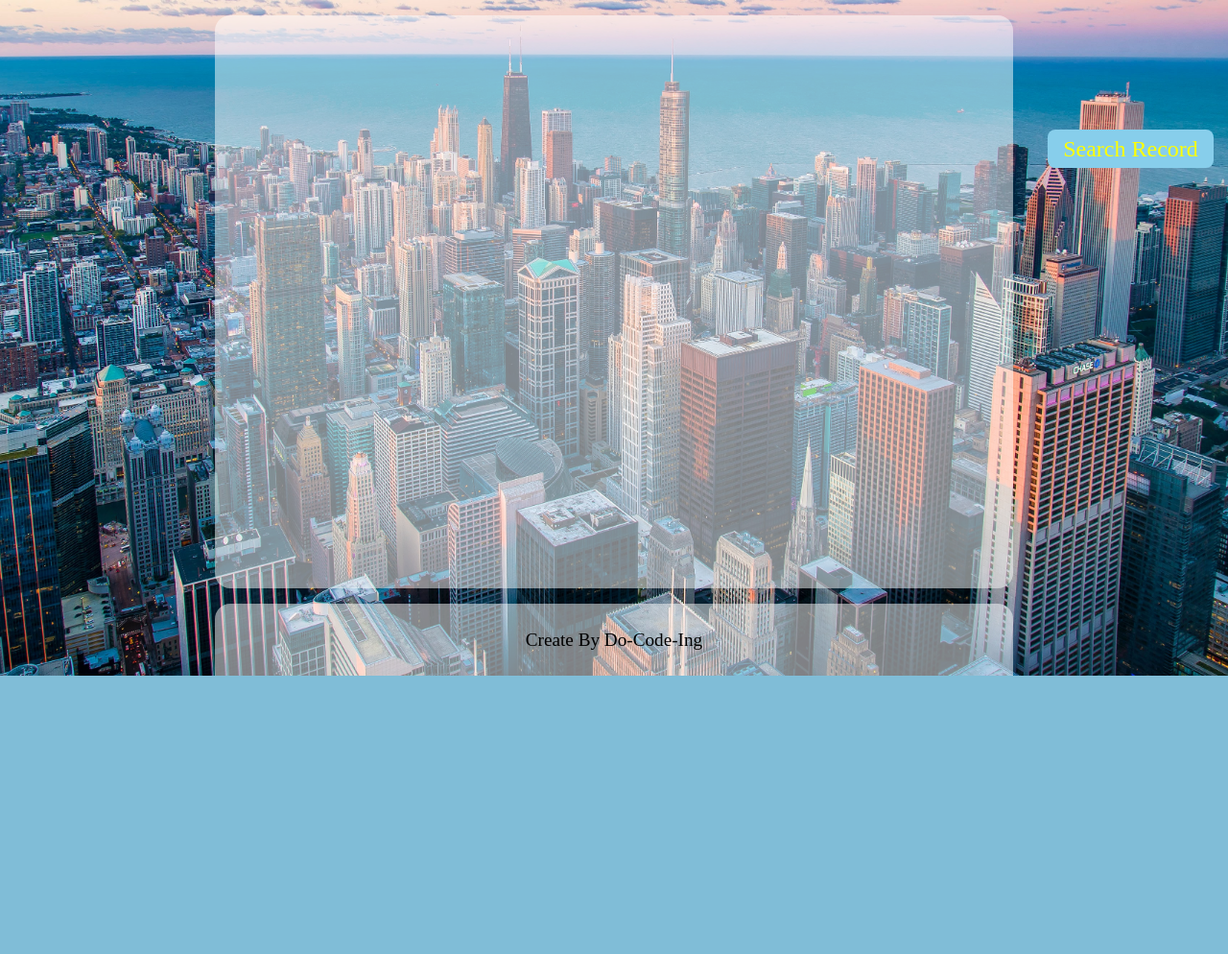
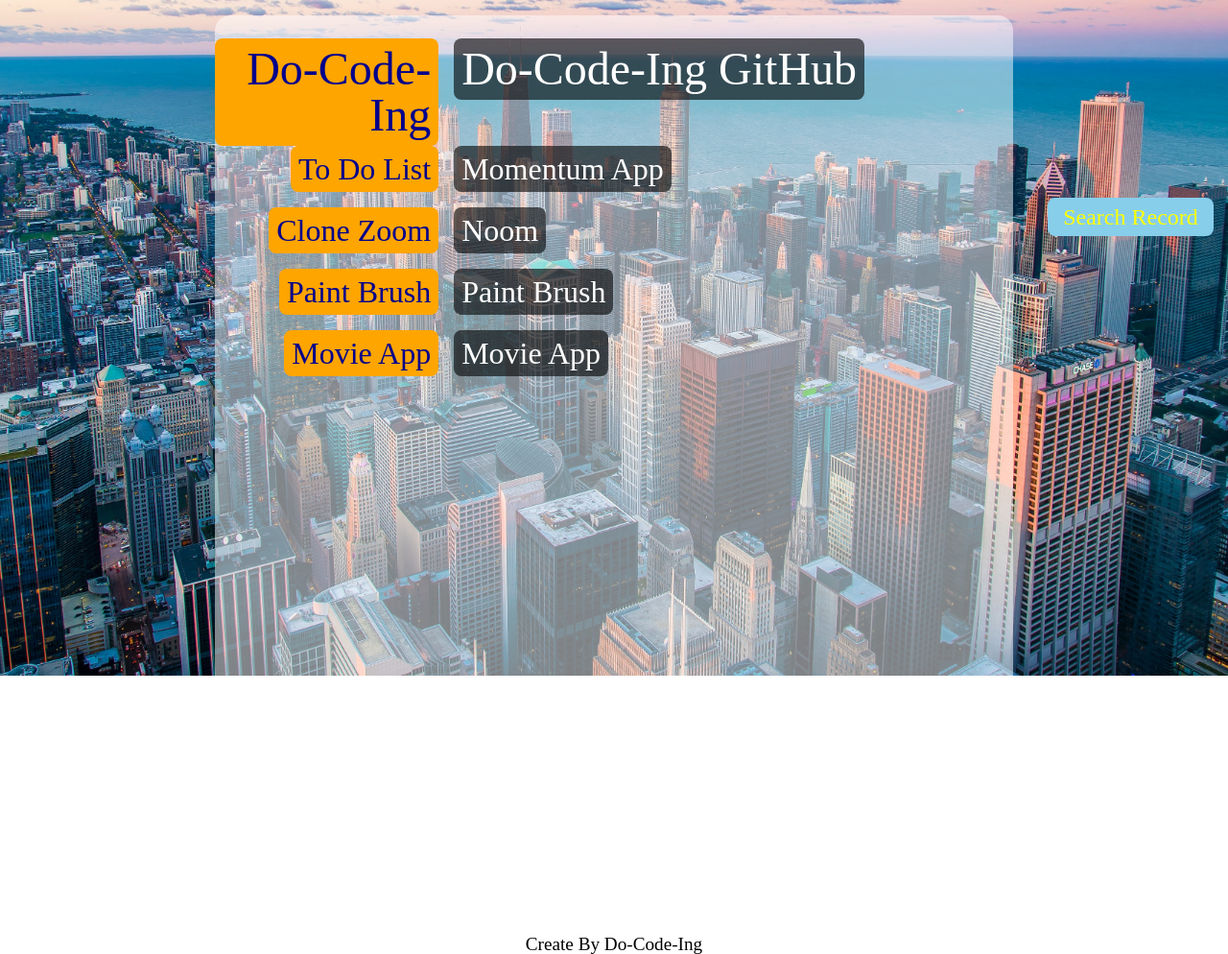
Before and after one commit to Do-code-ing/Flask_test, a Flask app: page /more in a window 1280 px wide. Shown: the part 96-1090 px from the top of the page at 96% size. Before the commit the page ends 800 px from the top, so only its background shows below. Run offline with Flask 2, Linux system fonts and the light colour scheme; some web fonts are replaced.

Commit message:
2021-09-11

```diff
--- /dev/null
+++ b/static/css/more.css
@@ -0,0 +1,67 @@
+main {
+  display: grid;
+  grid-template-rows: 1fr 6fr;
+  width: 100%;
+  height: 100%;
+  padding: 0;
+}
+
+#more_title {
+  grid-row: 1;
+  margin-top: 1.5rem;
+}
+
+#more_title .more_item {
+  display: grid;
+  gap: 1rem;
+  grid-template-columns: 2fr 5fr;
+  font-size: 3rem;
+}
+
+#more_list {
+  grid-row: 2;
+  display: flex;
+  flex-direction: column;
+  gap: 1rem;
+}
+
+#more_list .more_item {
+  display: grid;
+  gap: 1rem;
+  grid-template-columns: 2fr 5fr;
+  font-size: 2rem;
+}
+
+.more_item .more_item_title {
+  grid-column: 1;
+  text-align: right;
+}
+
+.more_item .more_item_title p {
+  display: inline-block;
+  border-radius: 0.5rem;
+  padding: 0.5rem;
+  background-color: orange;
+  color: darkblue;
+}
+
+.more_item .more_item_link {
+  grid-column: 2;
+  text-align: left;
+}
+
+a,
+a:link,
+a:visited {
+  display: inline-block;
+  text-decoration: unset;
+  border-radius: 0.5rem;
+  padding: 0.5rem;
+  background-color: rgba(0, 0, 0, 0.6);
+  color: white;
+  transition: background-color 0.4s;
+}
+
+a:hover {
+  background-color: rgba(0, 0, 255, 0.5);
+}
--- a/templates/more.html
+++ b/templates/more.html
@@ -5,6 +5,7 @@
     <meta http-equiv="X-UA-Compatible" content="IE=edge" />
     <meta name="viewport" content="width=device-width, initial-scale=1.0" />
     <link rel="stylesheet" href="static/css/style.css" />
+    <link rel="stylesheet" href="static/css/more.css" />
     <script defer src="static/js/nav.js"></script>
     <title>Job Search</title>
   </head>
@@ -25,7 +26,58 @@
       </nav>
     </header>
     <div class="back" id="back_header"></div>
-    <main></main>
+    <main>
+      <article id="more_title">
+        <section class="more_item">
+          <div class="more_item_title">
+            <p>Do-Code-Ing</p>
+          </div>
+          <div class="more_item_link">
+            <a href="https://github.com/Do-code-ing">Do-Code-Ing GitHub</a>
+          </div>
+        </section>
+      </article>
+      <article id="more_list">
+        <section class="more_item">
+          <div class="more_item_title">
+            <p>To Do List</p>
+          </div>
+          <div class="more_item_link">
+            <a href="https://do-code-ing.github.io/Nomad_Vanilla_JS/"
+              >Momentum App</a
+            >
+          </div>
+        </section>
+        <section class="more_item">
+          <div class="more_item_title">
+            <p>Clone Zoom</p>
+          </div>
+          <div class="more_item_link">
+            <a href="https://do-code-ing.github.io/Nomad_Clone_ZOOM/">Noom</a>
+          </div>
+        </section>
+        <section class="more_item">
+          <div class="more_item_title">
+            <p>Paint Brush</p>
+          </div>
+          <div class="more_item_link">
+            <a href="https://do-code-ing.github.io/Nomad_Paint_Brush/"
+              >Paint Brush</a
+            >
+          </div>
+        </section>
+        <section class="more_item">
+          <div class="more_item_title">
+            <p>Movie App</p>
+          </div>
+          <div class="more_item_link">
+            <a href="https://do-code-ing.github.io/Nomad_Movie_App/"
+              >Movie App</a
+            >
+          </div>
+        </section>
+      </article>
+    </main>
     <div class="back" id="back_main"></div>
     <aside class="right_side">
       <div class="right_side_div">
```
Also changed, not shown: static/js/more.js (deleted), static/js/reference.js (deleted).
